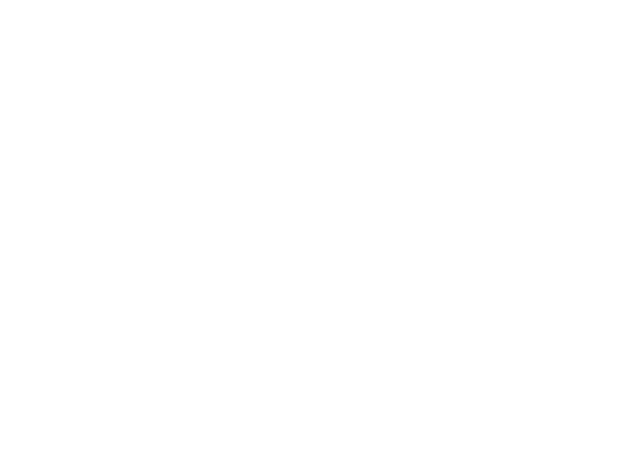
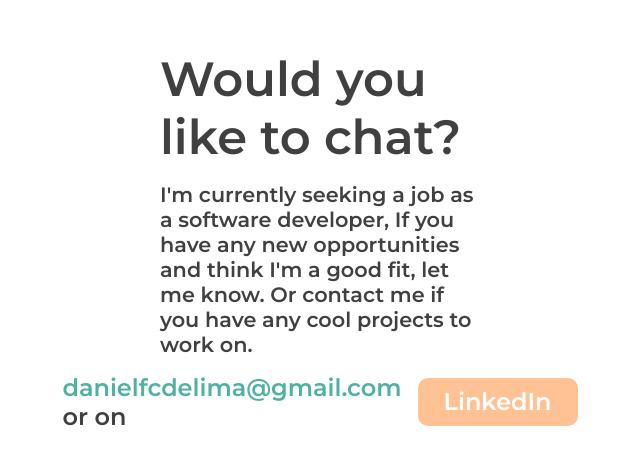
Before and after one commit to dndanli/dndanli-portfolio-v2, a React (Create React App) app in the folder dndanli-portfolio/: page / in a window 1280 px wide. Shown: the part 3727-4191 px from the top of the page, without its empty margins (320-960 px from the left). Before the commit the page ends 3505 px from the top, so only its background shows below. Built offline with nearby package versions, Linux system fonts and the light colour scheme.

Commit message:
added contact component to app.tsx

```diff
--- a/dndanli-portfolio/src/App.tsx
+++ b/dndanli-portfolio/src/App.tsx
@@ -4,6 +4,7 @@ import StyledProjects from "./Components/Projects/Projects.style";
 import StyledArrowDown from "./Components/ArrowDownContainer/ArrowDown.style";
 import StyledNavbar from "./Components/Navbar/Navbar.style";
 import StyledSkills from "./Components/Skills/Skills.style";
+import StyledContact from "./Components/Contact/Contact.style";
 
 function App() {
   return (
@@ -15,6 +16,7 @@ function App() {
         <StyledArrowDown className="arrow-down" />
         <StyledSkills className="skills-section" />
         <StyledProjects className="projects" />
+        <StyledContact className="contact" />
       </div>
     </div>
   );
```
